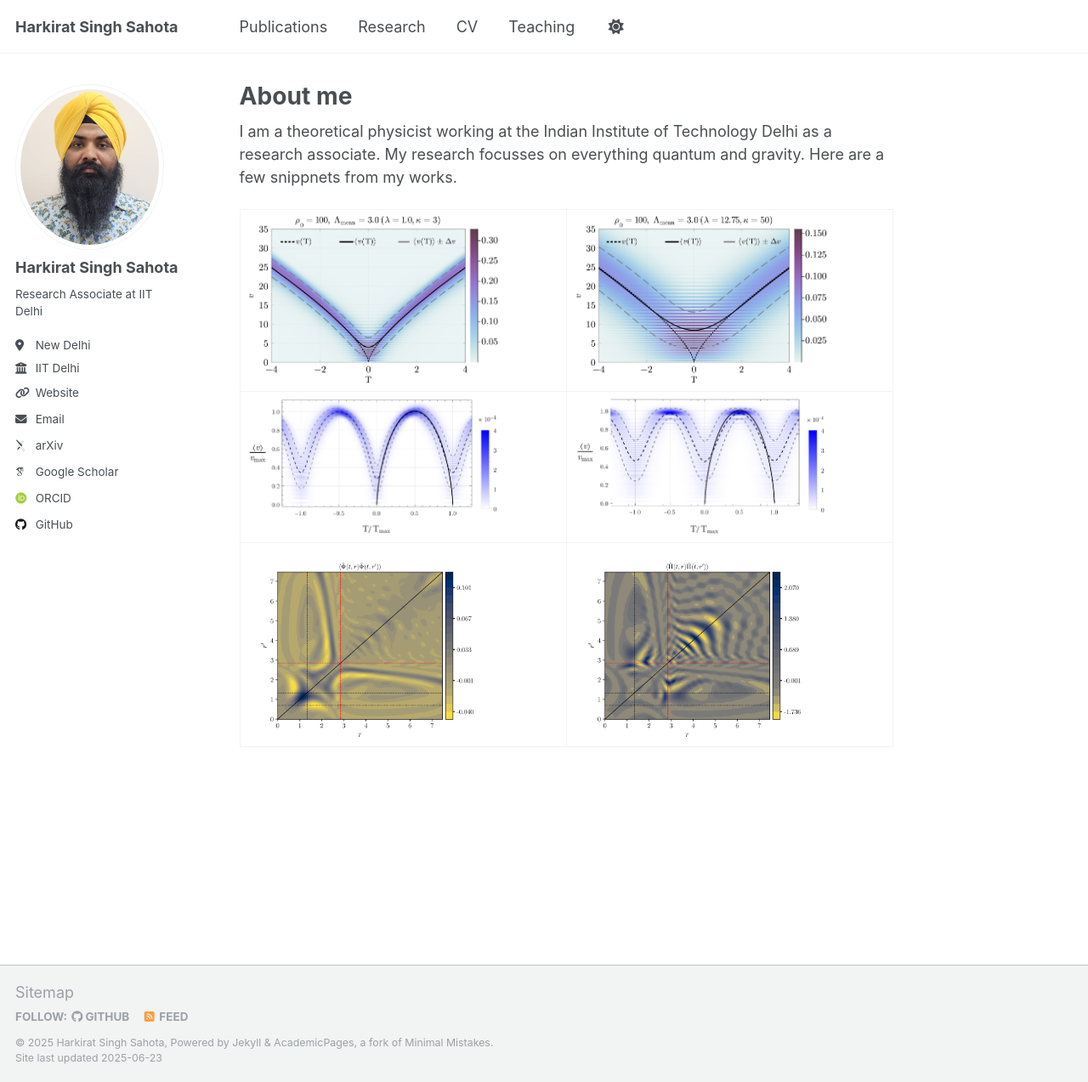
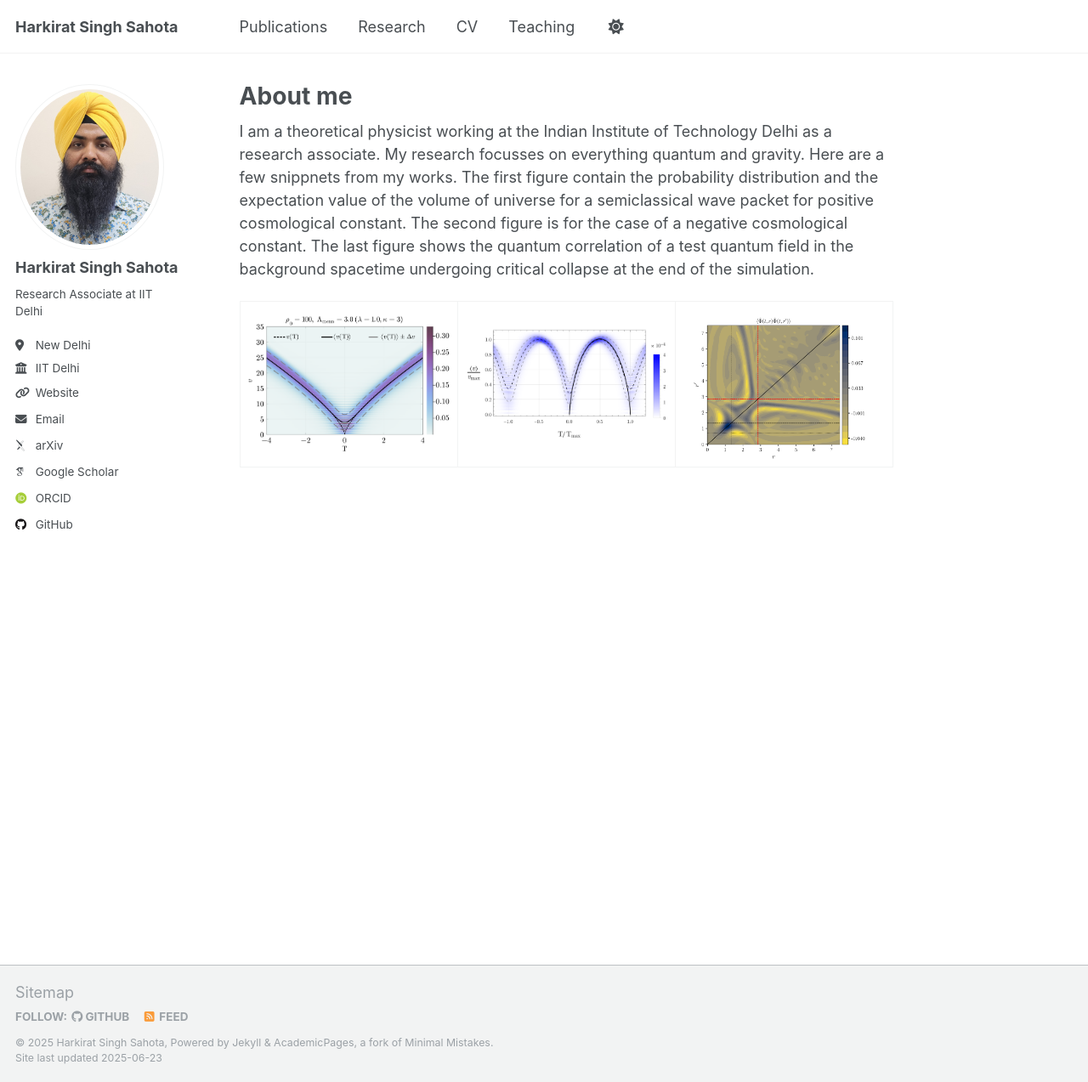
Before and after one commit to harkiratss/harkiratss.github.io, a Jekyll site: the page built from _pages/about.md, in a window 1280 px wide and 1273 px high. Shown: the whole window at 85% size. Built offline with Jekyll 4.4.1, drawn with Linux system fonts in a browser that asks for light colours; some web fonts are replaced.

Commit message:
Update about.md

```diff
--- a/_pages/about.md
+++ b/_pages/about.md
@@ -7,19 +7,12 @@ redirect_from:
   - /about.html
 ---
 
-I am a theoretical physicist working at the Indian Institute of Technology Delhi as a research associate. My research focusses on everything quantum and gravity. Here are a few snippnets from my works.
+I am a theoretical physicist working at the Indian Institute of Technology Delhi as a research associate. My research focusses on everything quantum and gravity. Here are a few snippnets from my works. The first figure contain the probability distribution and the expectation value of the volume of universe for a semiclassical wave packet for positive cosmological constant. The second figure is for the case of a negative cosmological constant. The last figure shows the quantum correlation of a test quantum field in the background spacetime undergoing critical collapse at the end of the simulation.
 
 <table>
   <tr>
     <td><img src="/images/QC1.png" width="300"/></td>
-    <td><img src="/images/QC2.png" width="300"/></td>
-  </tr>
-  <tr>
     <td><img src="/images/QC3.png" width="300"/></td>
-    <td><img src="/images/QC4.png" width="300"/></td>
-  </tr>
-  <tr>
     <td><img src="/images/contour_plot_A=5.0.png" width="300"/></td>
-    <td><img src="/images/contour_plot_A=5.0_m.png" width="300"/></td>
   </tr>
 </table>
```
